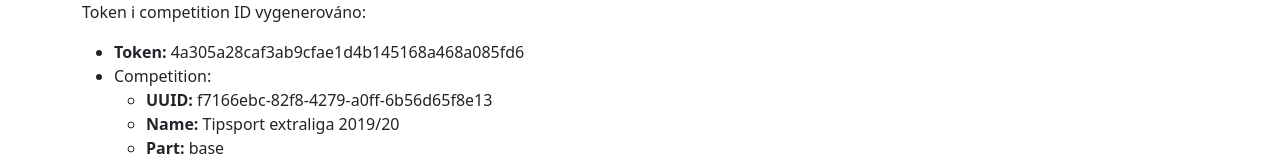
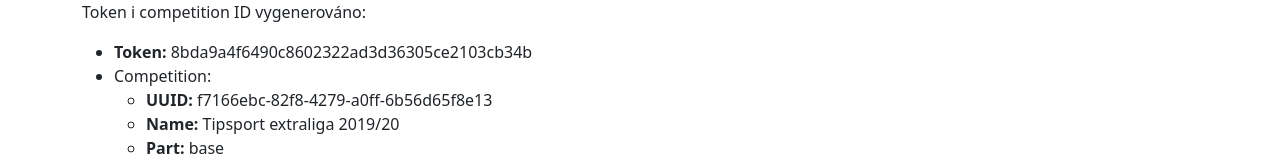
Before and after one commit to JunekCZ/task-1, an Angular app: page / in a window 1280 px wide. Shown: the top 160 px of the page. Built offline with nearby package versions, Linux system fonts and the light colour scheme.

Commit message:
Update app.component.html

```diff
--- a/src/app/app.component.html
+++ b/src/app/app.component.html
@@ -1,7 +1,7 @@
 <div class="container">
   <p>Token i competition ID vygenerováno:</p>
   <ul>
-    <li><strong>Token: </strong>4a305a28caf3ab9cfae1d4b145168a468a085fd6</li>
+    <li><strong>Token: </strong>8bda9a4f6490c8602322ad3d36305ce2103cb34b</li>
     <li>Competition:</li>
     <ul>
       <li><strong>UUID: </strong>f7166ebc-82f8-4279-a0ff-6b56d65f8e13</li>
```
